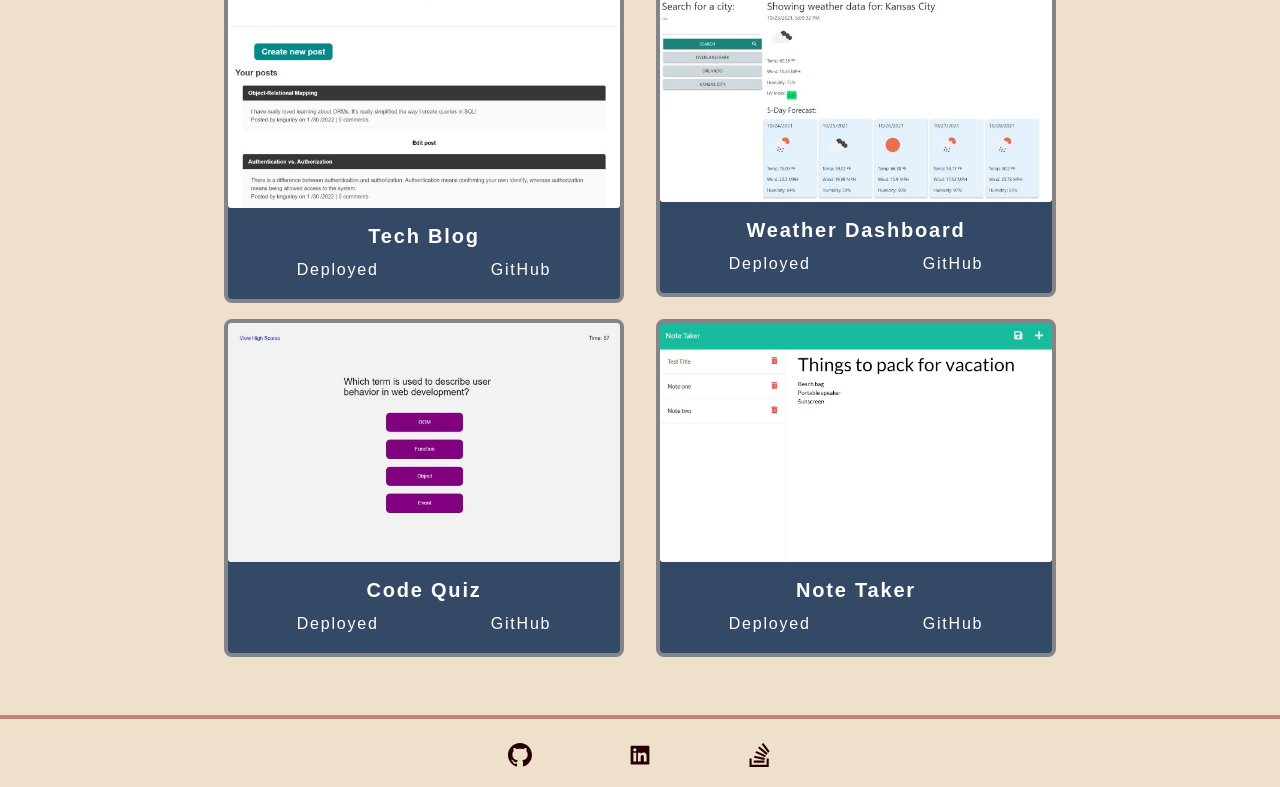
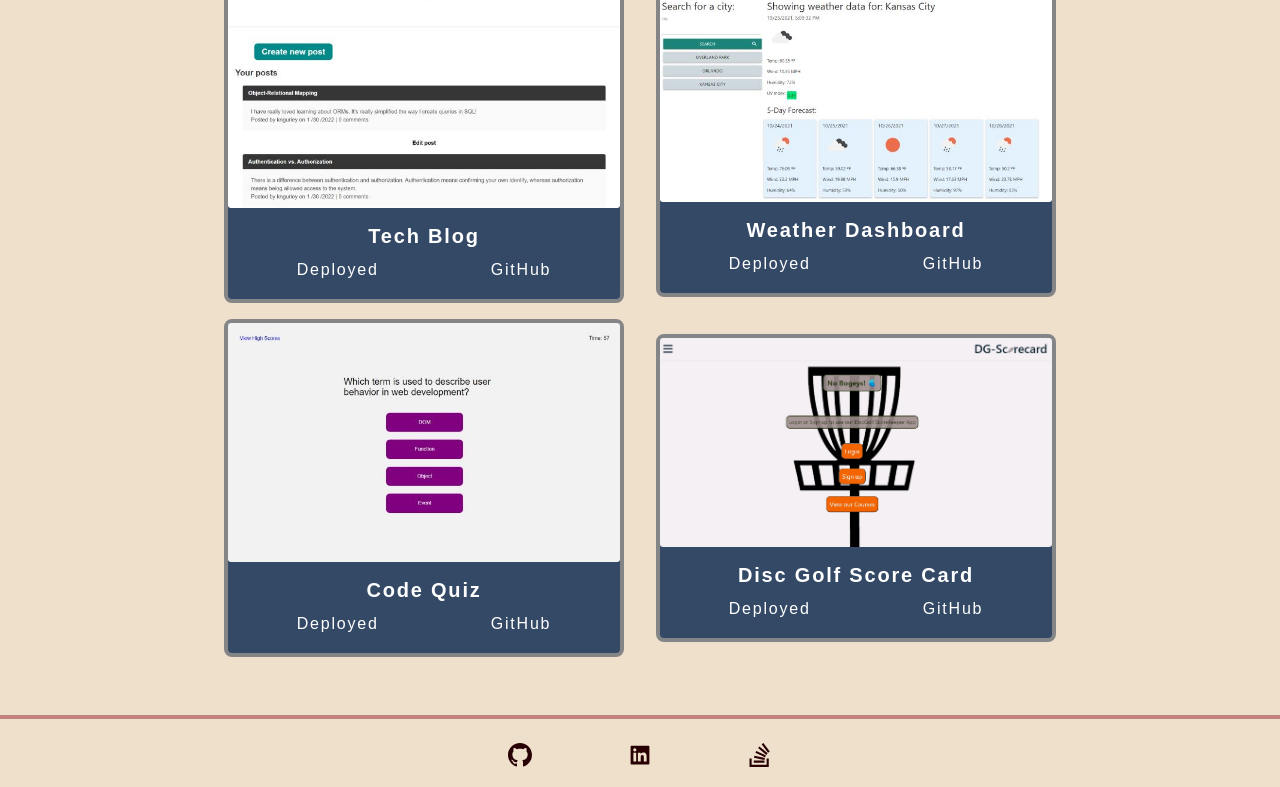
Before and after one commit to kngurley25/portfolio-spa, a React (Create React App) app: page /Project in a window 1280 px wide. Shown: the part 534-1321 px from the top of the page. Built offline with nearby package versions, Linux system fonts and the light colour scheme.

Commit message:
update project 5

```diff
--- a/src/components/Project/index.js
+++ b/src/components/Project/index.js
@@ -30,9 +30,9 @@ function Project() {
             github: 'https://github.com/kngurley25/code-quiz'
         },
         {
-            title: 'Note Taker',
-            url: 'https://rocky-sierra-13505.herokuapp.com/',
-            github: 'https://github.com/kngurley25/note-taker'
+            title: 'Disc Golf Score Card',
+            url: 'https://calm-peak-91863.herokuapp.com/',
+            github: 'https://github.com/kngurley25/dg-score-card'
         },
     ]);
 
```
Also changed, not shown: src/assets/images/projects/5.jpg, src/assets/images/projects/logo192.png (added).
